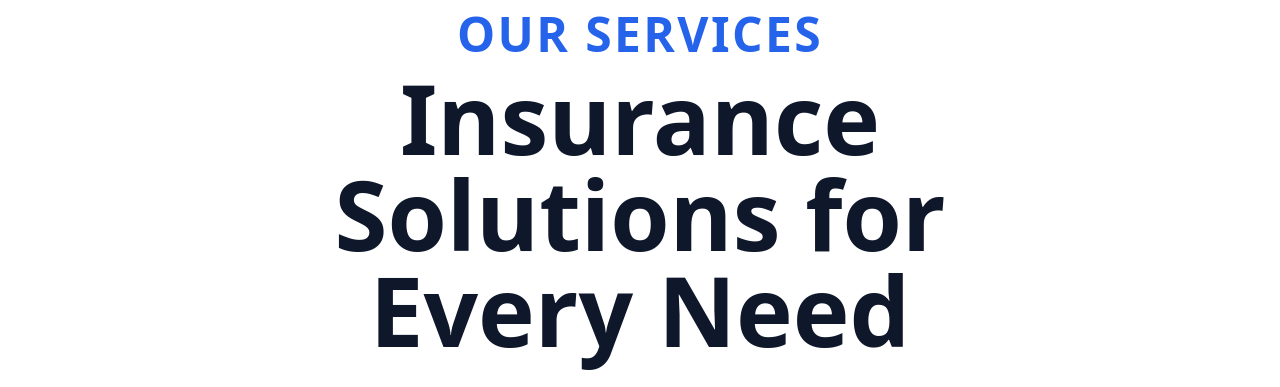
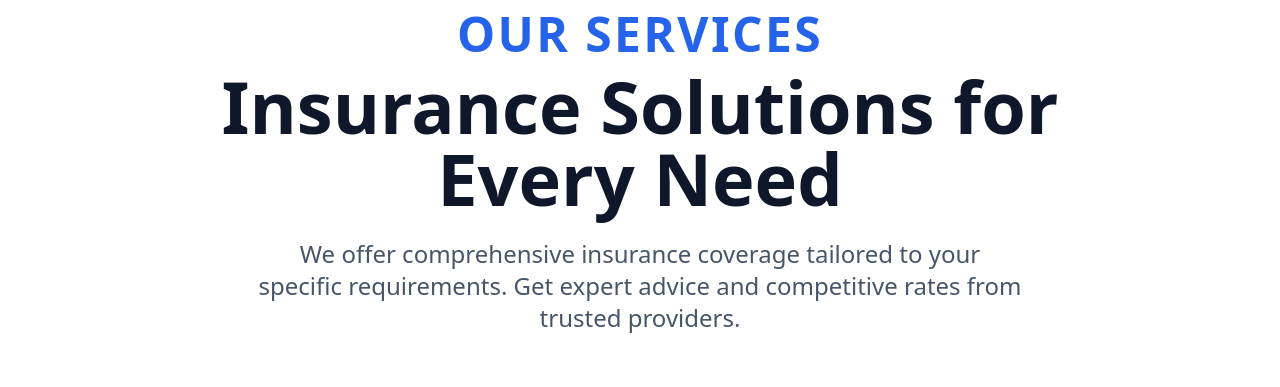
Before and after one commit to MattVogelsang/Trinityinv, a Next.js app: page / in a window 1280 px wide. Shown: the part 806-1193 px from the top of the page. Built offline with nearby package versions, Linux system fonts and the light colour scheme.

Commit message:
Reduce Services heading font size slightly

```diff
--- a/components/home/Services.tsx
+++ b/components/home/Services.tsx
@@ -21,7 +21,7 @@ export default function Services({ onServiceClick }: ServicesProps) {
           className="text-center max-w-4xl mx-auto mb-20"
         >
           <span className="text-blue-600 font-semibold text-4xl md:text-5xl uppercase tracking-wider">Our Services</span>
-          <h2 className="text-6xl md:text-7xl lg:text-8xl font-bold text-slate-900 mb-6 leading-tight mt-3">
+          <h2 className="text-5xl md:text-6xl lg:text-7xl font-bold text-slate-900 mb-6 leading-tight mt-3">
             Insurance Solutions for Every Need
           </h2>
           <p className="text-slate-600 text-xl md:text-2xl max-w-3xl mx-auto leading-relaxed">
```
